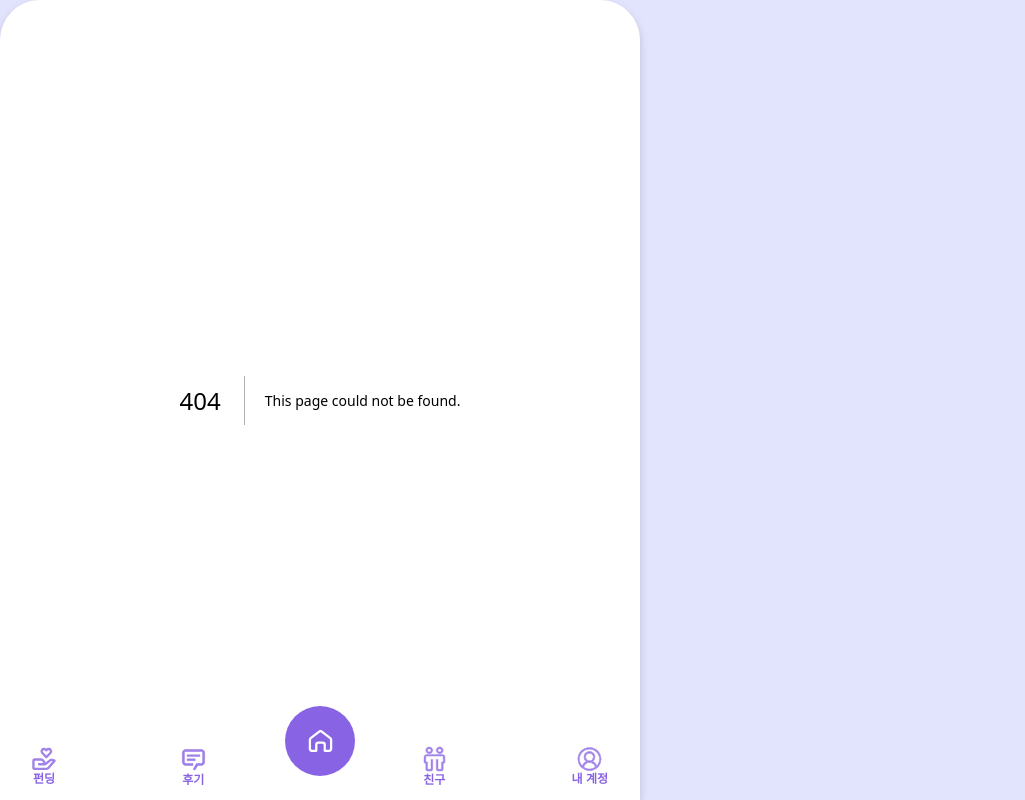
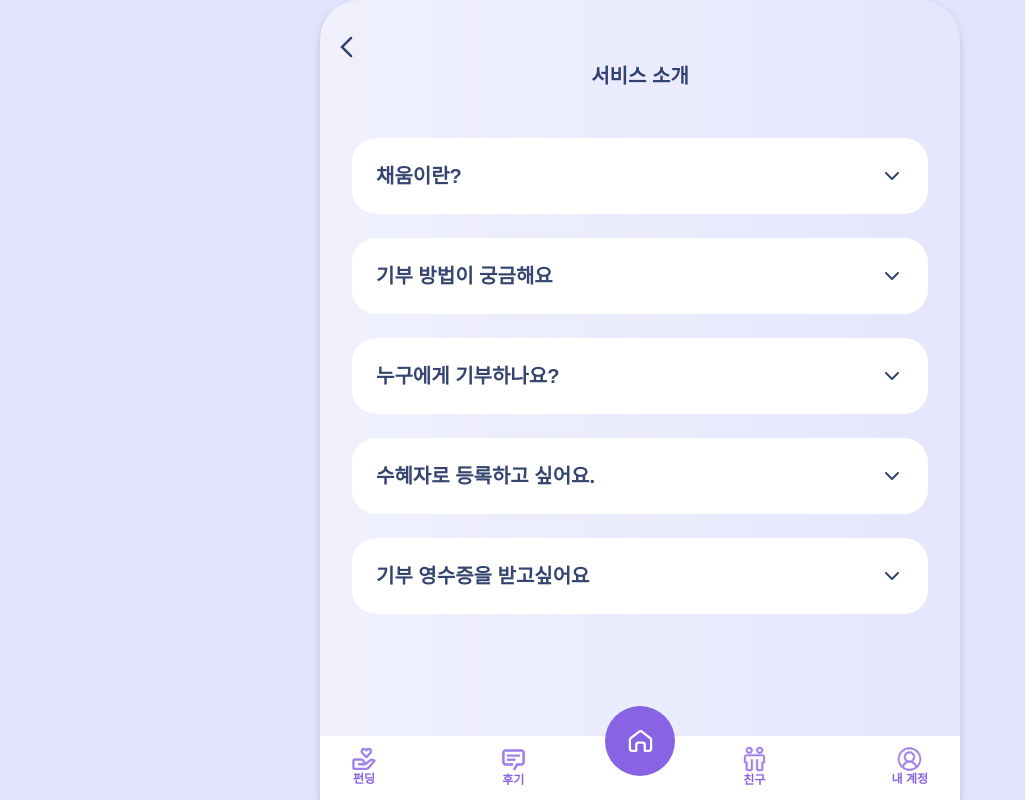
Before and after one commit to 2025-Advanced-Capstone-Chaeum/FE, a Next.js app: page /about in a window 1280 px wide. Before the commit this address had no page. Shown: the whole page, without its empty margins (0-1025 px from the left). Built offline with nearby package versions, Linux system fonts and the light colour scheme; a web font is replaced by a local one.

Commit message:
style : 앱 서비스 소개 페이지 UI 구현 (#69)

```diff
--- /dev/null
+++ b/src/app/about/page.tsx
@@ -0,0 +1,74 @@
+"use client";
+
+import BackButton from "@/components/BackButton";
+import { ChevronDown } from "lucide-react";
+import React, { useState } from "react";
+
+const page = () => {
+  const [clickedItems, setClickedItems] = useState<number[]>([]);
+  const questionList = [
+    { question: "채움이란?", answer: "" },
+    { question: "기부 방법이 궁금해요", answer: "" },
+    { question: "누구에게 기부하나요?", answer: "" },
+    { question: "수혜자로 등록하고 싶어요.", answer: "" },
+    { question: "기부 영수증을 받고싶어요", answer: "" },
+  ];
+
+  const toggleItem = (index: number) => {
+    setClickedItems((prev) => {
+      if (prev.includes(index)) {
+        // 만약 이미 눌린 index라면 []에서 제외하기
+        return prev.filter((item) => item !== index);
+      } else {
+        // []에 해당 index 추가하기
+        return [...prev, index];
+      }
+    });
+  };
+
+  // Check if a specific item is clicked
+  const isItemClicked = (index: number) => {
+    return clickedItems.includes(index);
+  };
+
+  return (
+    <div className="text-secondary">
+      <BackButton />
+      <h1 className="flex justify-center pb-12 text-md opacity-80 font-bold text-xl">
+        서비스 소개
+      </h1>
+
+      <div className="flex flex-col gap-6">
+        {questionList.map((set, index) => {
+          return (
+            <div className="flex justify-center" key={index}>
+              <div className="w-[90%] bg-white rounded-3xl overflow-hidden">
+                <div
+                  className={`flex justify-between text-xl font-bold opacity-80 p-6 ${
+                    isItemClicked(index) ? "items-start" : "items-center"
+                  }`}>
+                  <div>{set.question}</div>
+                  <ChevronDown
+                    className={`h-6 w-6 transition-transform cursor-pointer ${
+                      isItemClicked(index) ? "transform rotate-180" : ""
+                    }`}
+                    onClick={() => toggleItem(index)}
+                  />
+                </div>
+
+                {isItemClicked(index) && (
+                  <div className="px-6 pb-6 text-lg opacity-80">
+                    {"->"}
+                    {set.answer}
+                  </div>
+                )}
+              </div>
+            </div>
+          );
+        })}
+      </div>
+    </div>
+  );
+};
+
+export default page;
```
